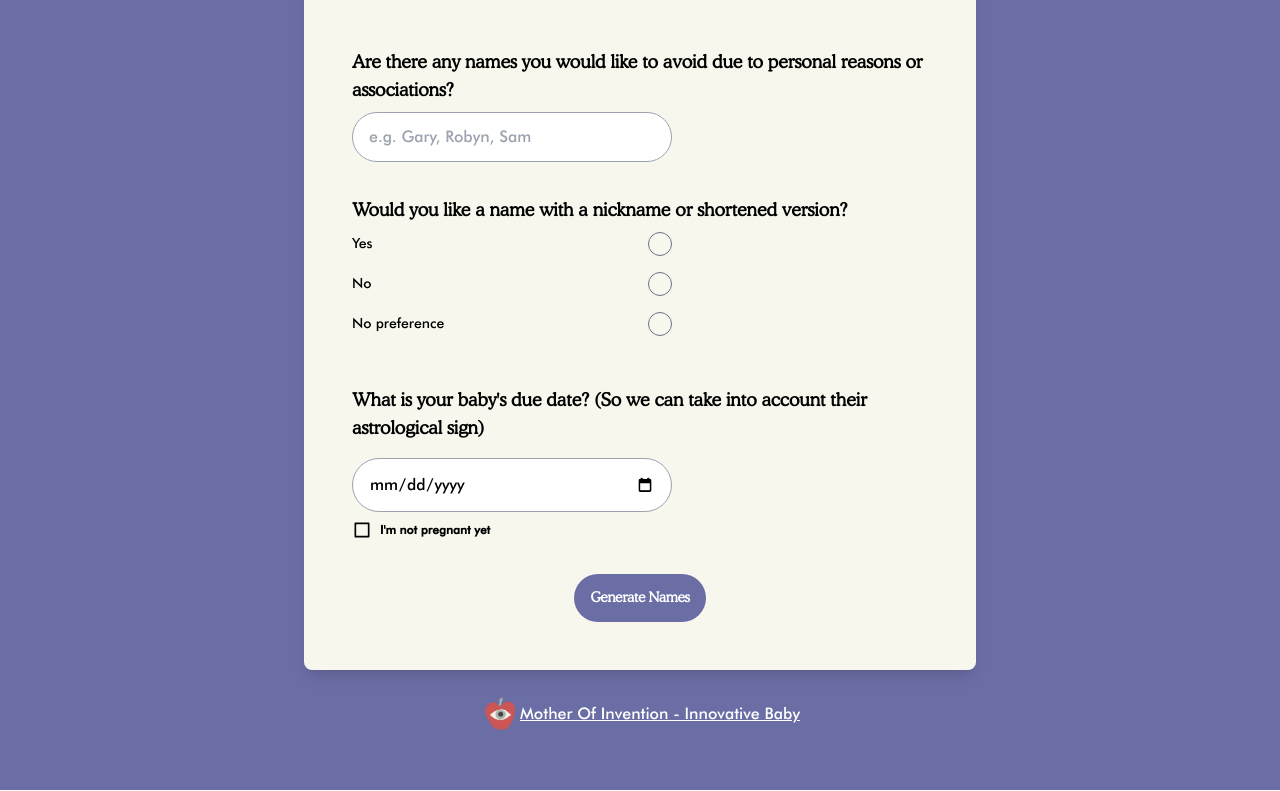
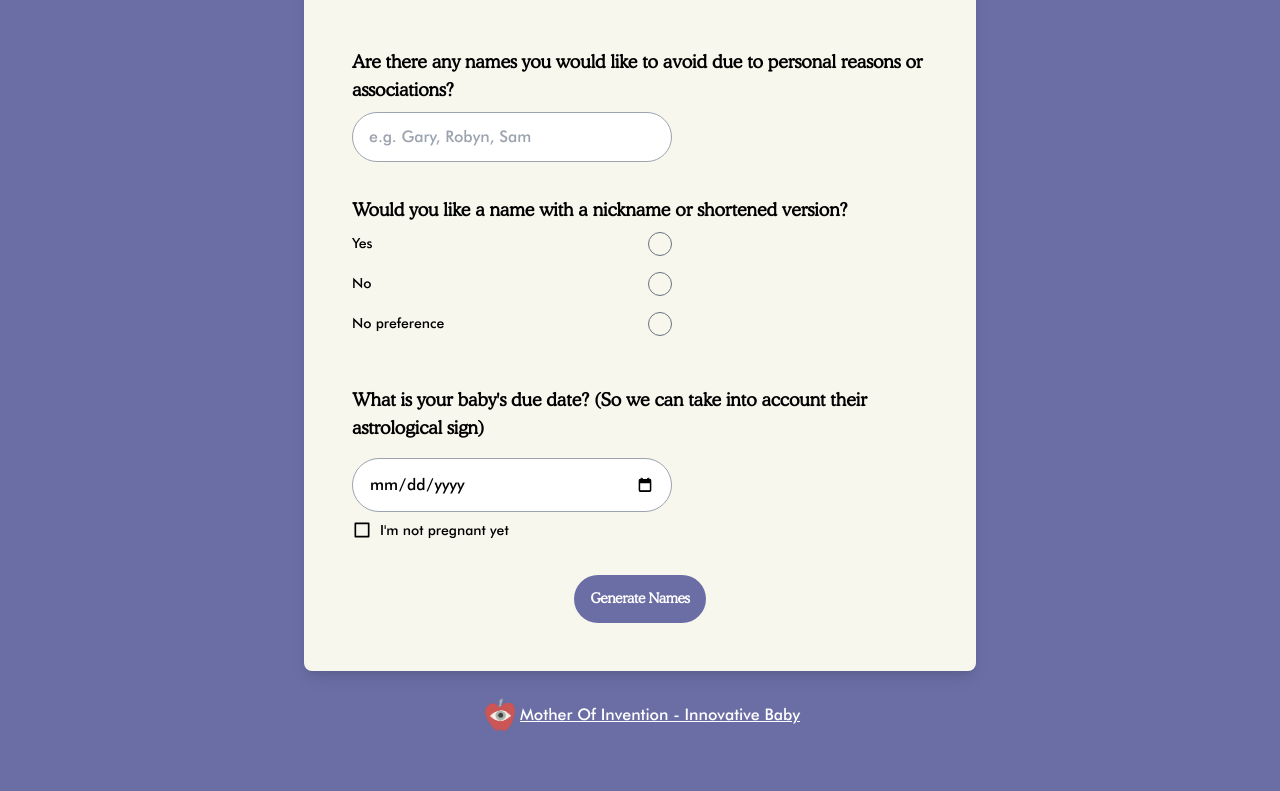
Before and after one commit to Chima-Peter/moi, a React (Vite) app: page / in a window 1280 px wide. Shown: the part 873-1664 px from the top of the page. Built offline with nearby package versions, Linux system fonts and the light colour scheme.

Commit message:
Update user_form.tsx

```diff
--- a/src/components/user_form.tsx
+++ b/src/components/user_form.tsx
@@ -247,7 +247,7 @@ const UserForm = ({setStep}: {setStep: React.Dispatch<React.SetStateAction<numbe
               {
                 formData.not_pregnant ? <RiCheckboxFill className="w-5 h-5" onClick={toggleNotPregnant} /> : <RiCheckboxBlankLine className="w-5 h-5" onClick={toggleNotPregnant} />
               }
-              <p className="text-[12px] font-semibold">
+              <p className="text-[14px] font-medium">
                 I'm not pregnant yet
               </p>
             </label>
```
